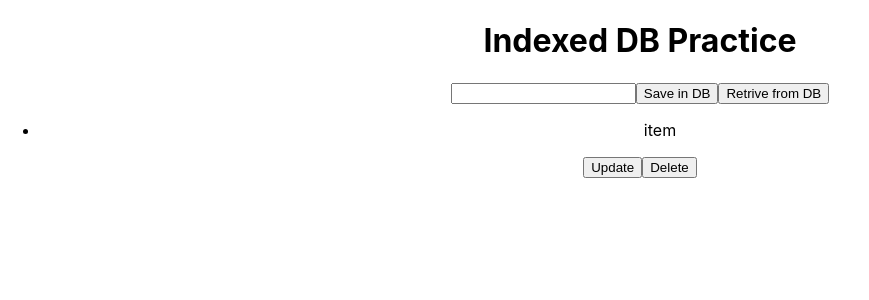
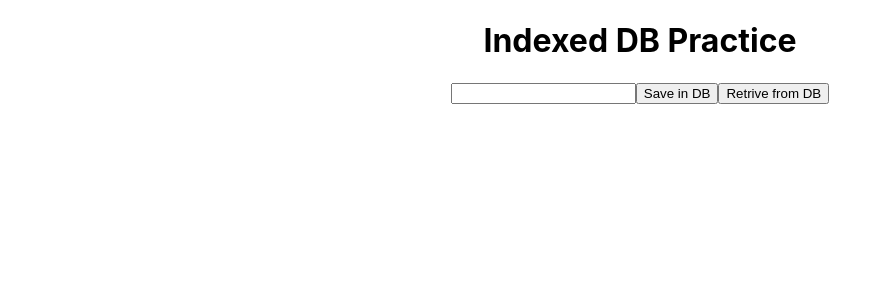
Before and after one commit to MuhammadTalha123/indexed-d-b-practice, a React (Create React App) app: page / in a window 1280 px wide. Shown: the top 300 px of the page, without its empty margins (0-869 px from the left). Built offline with nearby package versions, Linux system fonts and the light colour scheme.

Commit message:
retrieve from idb

```diff
--- a/src/App.js
+++ b/src/App.js
@@ -5,14 +5,28 @@ import { v4 as uuid } from "uuid";
 
 function App() {
   const [value, setValue] = useState("");
+  const [retriveValue, setRetriveValue] = useState([]);
   const handleInputValue = (e) => {
     setValue(e.target.value);
   };
 
   const handleSaveValue = async () => {
+    let uid = uuid();
     const db = await initializeDB("ToDoData");
-    await db.put("data", value, uuid());
+    await db.put("data", { id: uid, value }, uid);
     db.close();
+  };
+
+  const handleRetriveValue = async () => {
+    const db = await initializeDB("ToDoData");
+    const retriveDat = await db.getAll("data");
+    db.close();
+    console.log(retriveDat);
+    setRetriveValue(retriveDat);
+  };
+
+  const handleDeleteValue = async () => {
+    const db = await initializeDB("ToDoData");
   };
 
   return (
@@ -21,15 +35,19 @@ function App() {
       <div>
         <input type="text" value={value} onChange={handleInputValue} />
         <button onClick={handleSaveValue}>Save in DB</button>
-        <button>Retrive from DB</button>
+        <button onClick={handleRetriveValue}>Retrive from DB</button>
       </div>
-      <div>
-        <ul>
-          <li>item</li>
-        </ul>
-        <button>Update</button>
-        <button>Delete</button>
-      </div>
+      {retriveValue.map((item) => {
+        return (
+          <div key={item.id}>
+            <ul>
+              <li>{item.value}</li>
+            </ul>
+            <button>Update</button>
+            <button onClick={handleDeleteValue}>Delete</button>
+          </div>
+        );
+      })}
     </div>
   );
 }
```
